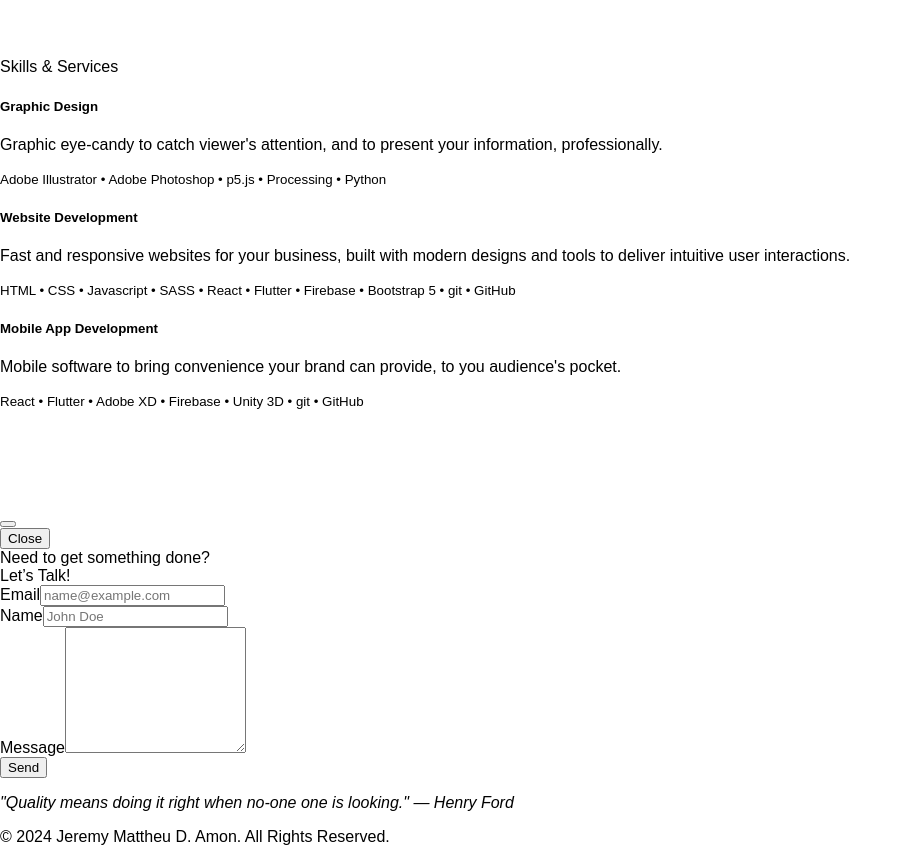
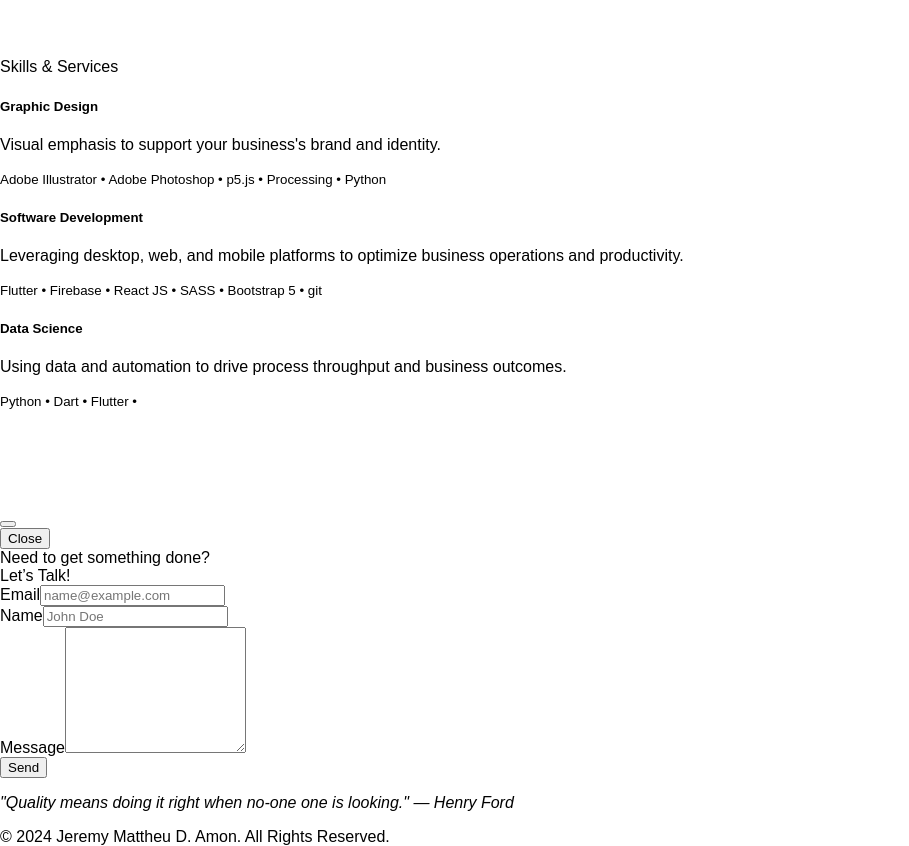
Before and after one commit to OverdriveNGain/portfolio, a React (Create React App) app: page / in a window 1280 px wide. Shown: the part 1840-2686 px from the top of the page, without its empty margins (0-909 px from the left). Built offline with nearby package versions, Linux system fonts and the light colour scheme.

Commit message:
Updated landing page skills and services

```diff
--- a/src/components/LandingComponents.js
+++ b/src/components/LandingComponents.js
@@ -19,16 +19,16 @@ const About4 = () => {
 
     const tiles = [];
     const tileIcon = ["bi bi-brush", "bi bi-globe2", "bi bi-phone"];
-    const tileTitle = ["     Graphic Design", "     Website Development", "     Mobile App Development"]
+    const tileTitle = ["     Graphic Design", "     Software Development", "     Data Science"]
     const tileDesc = [
-        "Graphic eye-candy to catch viewer's attention, and to present your information, professionally.",
-        "Fast and responsive websites for your business, built with modern designs and tools to deliver intuitive user interactions.",
-        "Mobile software to bring convenience your brand can provide, to you audience's pocket."
+        "Visual emphasis to support your business's brand and identity.",
+        "Leveraging desktop, web, and mobile platforms to optimize business operations and productivity.",
+        "Using data and automation to drive process throughput and business outcomes."
     ]
     const tileTools = [
         "Adobe Illustrator • Adobe Photoshop • p5.js • Processing • Python",
-        "HTML • CSS • Javascript • SASS • React • Flutter • Firebase • Bootstrap 5 • git • GitHub",
-        "React • Flutter • Adobe XD • Firebase • Unity 3D • git • GitHub"
+        "Flutter • Firebase • React JS • SASS • Bootstrap 5 • git",
+        "Python • Dart • Flutter • "
     ]
     for (let i = 0; i < 3; i++) {
         tiles.push(<div key={i} className="col-12 col-md-4">
```
